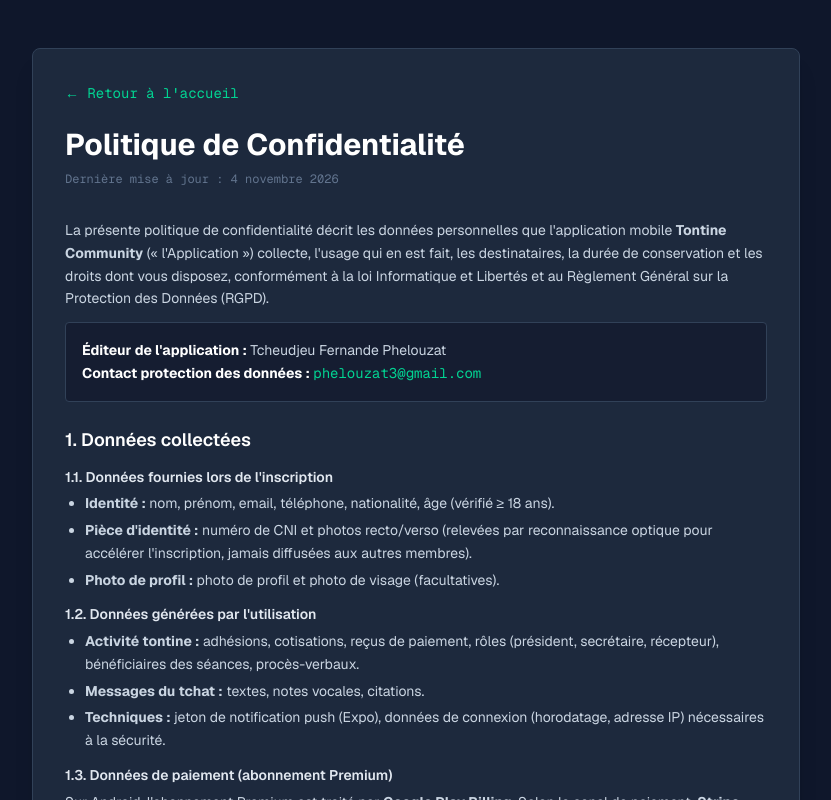
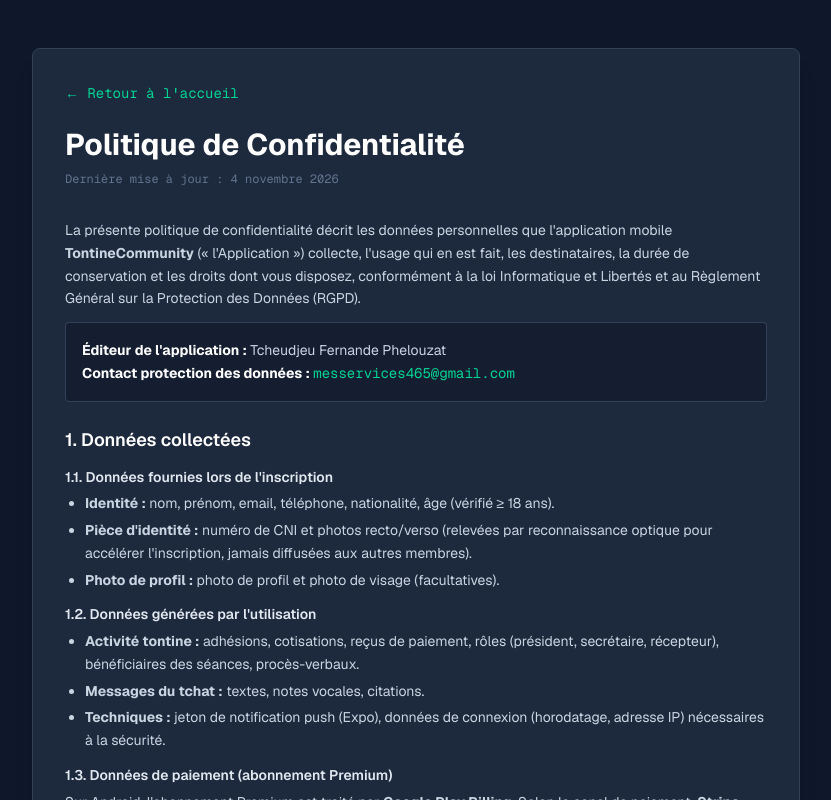
Before and after one commit to phelouzat3-glitch/phelouzat-fullstack, a Next.js app: page /privacy-my-app in a window 1280 px wide. Shown: the top 800 px of the page, without its empty margins (224-1055 px from the left). Built offline with nearby package versions, Linux system fonts and the light colour scheme.

Commit message:
Harmonise le nom TontineCommunity et masque l'email professionnel

```diff
--- a/src/app/privacy-my-app/page.tsx
+++ b/src/app/privacy-my-app/page.tsx
@@ -1,8 +1,8 @@
 import Link from "next/link";
 
 export default function PrivacyPolicy() {
-  const appName = "Tontine Community";
-  const developerEmail = "phelouzat3@gmail.com";
+  const appName = "TontineCommunity";
+  const developerEmail = "messervices465@gmail.com";
   const lastUpdated = "4 novembre 2026";
 
   const registrationData = [
```
